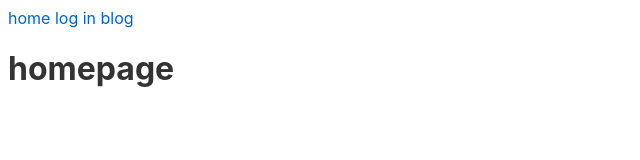
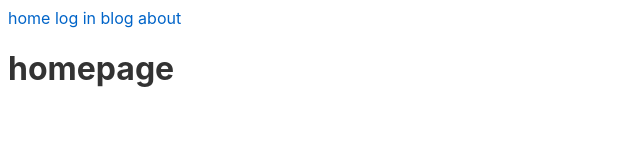
Before and after one commit to chunyukuo88/source, a Svelte app: page / in a window 1280 px wide. Shown: the top 160 px of the page, without its empty margins (0-640 px from the left). Built offline with nearby package versions, Linux system fonts and the light colour scheme.

Commit message:
I love it.each` columns.

```diff
--- a/src/App.svelte
+++ b/src/App.svelte
@@ -16,6 +16,7 @@
     <a href="/" on:click={navBarHandler}>home</a>
     <a href="/login" on:click={navBarHandler}>log in</a>
     <a href="/blog" on:click={navBarHandler}>blog</a>
+    <a href="/about" on:click={navBarHandler}>about</a>
   </nav>
   {#if path === '/'}
     <Homepage/>
@@ -23,7 +24,9 @@
     <LoginPage />
   {:else if path === '/blog'}
     <BlogPage />
-  {:else}
+  {:else if path === '/about'}
     <About />
+  {:else }
+    <Homepage/>
   {/if}
 </div>
--- a/src/pages/About.svelte
+++ b/src/pages/About.svelte
@@ -1,3 +1,3 @@
-<div data-testid="about-page">
-    <h1>About</h1>
+<div data-testid="about page">
+    <h1>about</h1>
 </div>
```
Also changed, not shown: 1 other file (tests, documents, lock files or other folders).
